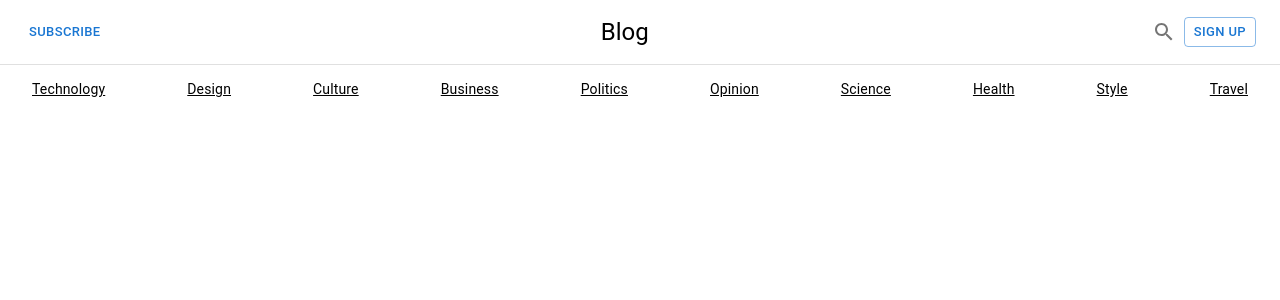
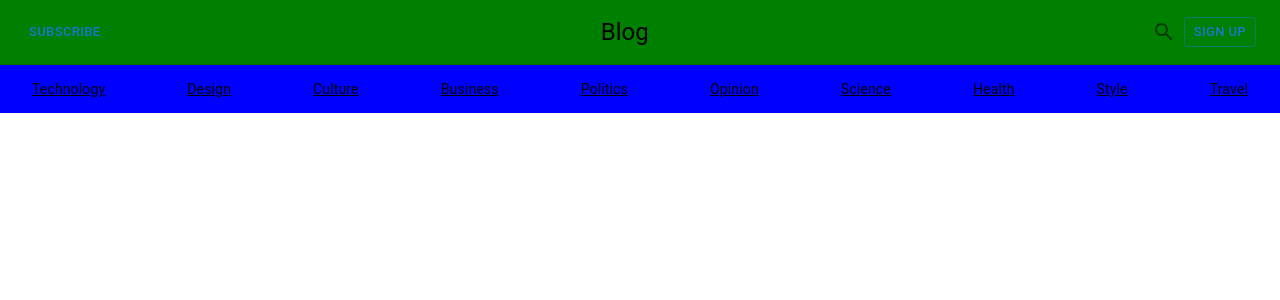
Before and after one commit to ikeman32/blog-it, a React (Create React App) app: page / in a window 1280 px wide. Shown: the top 300 px of the page. Built offline with nearby package versions, Linux system fonts and the light colour scheme.

Commit message:
Added TODO to components and pages

```diff
--- a/src/App.js
+++ b/src/App.js
@@ -6,6 +6,7 @@ import "./App.scss";
 
 function App() {
   //Required for Header
+  // TODO: Make this dynamic
   const sections = [
     { title: 'Technology', url: '#' },
     { title: 'Design', url: '#' },
@@ -21,6 +22,7 @@ function App() {
   return (
     <div>
       {/* title and sections required */}
+      {/* TODO: Make this dynamic */}
       <Header title="Blog" sections={sections}/>
       <div>
 
--- a/src/components/header/Header.js
+++ b/src/components/header/Header.js
@@ -11,9 +11,11 @@ import Link from '@mui/material/Link';
 function Header(props) {
   const { sections, title } = props;
 
+  // TODO: Make attributes of the header configurable
   return (
     <React.Fragment>
-      <Toolbar sx={{ borderBottom: 1, borderColor: 'divider' }}>
+      {/* Header */}
+      <Toolbar sx={{ borderBottom: 1, borderColor: 'divider', backgroundColor: 'green' }}>
         <Button size="small">Subscribe</Button>
         <Typography
           component="h2"
@@ -32,10 +34,12 @@ function Header(props) {
           Sign up
         </Button>
       </Toolbar>
+      {/* Navigation */}
+    {/* TODO: Make attributes of the navigation configurable */}
       <Toolbar
         component="nav"
         variant="dense"
-        sx={{ justifyContent: 'space-between', overflowX: 'auto' }}
+        sx={{ justifyContent: 'space-between', overflowX: 'auto', backgroundColor: 'blue' }}
       >
         {sections.map((section) => (
           <Link
```
